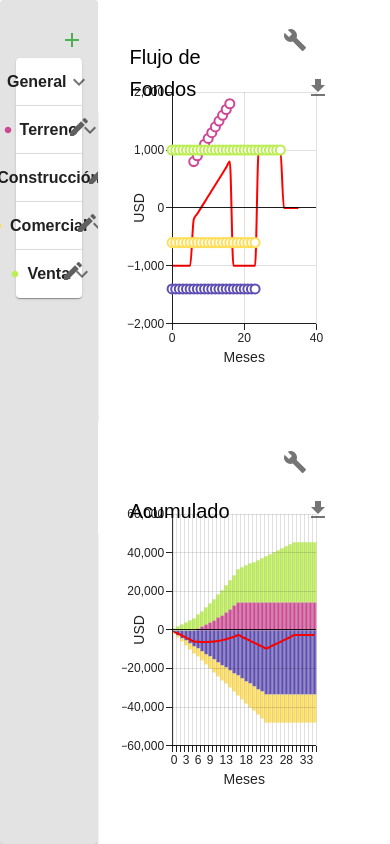
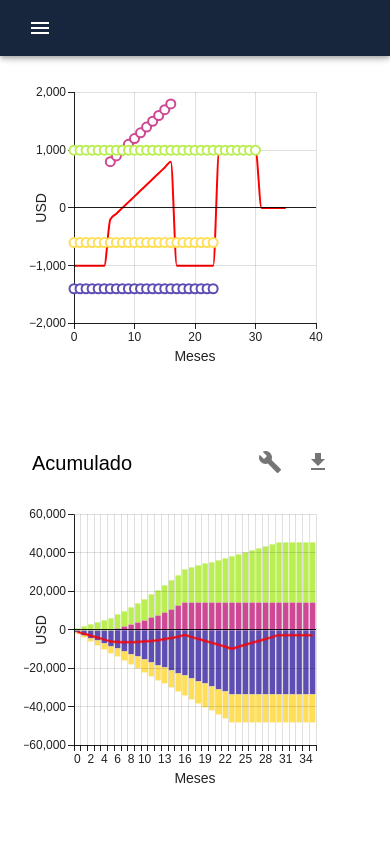
Before and after one commit to bautinogal/proyectia-fe, a React (Vite) app: page / in a window 390 px wide. Built offline with nearby package versions, Linux system fonts and the light colour scheme.

Commit message:
Version Responsive. Fix: scroll barra lateral desktop version

```diff
--- a/index.html
+++ b/index.html
@@ -4,7 +4,7 @@
     <meta charset="UTF-8" />
     <link rel="icon" type="image/svg+xml" href="/vite.svg" />
     <meta name="viewport" content="width=device-width, initial-scale=1.0" />
-    <title>Vite + React</title>
+    <title>Proyectia</title>
   </head>
   <body>
     <div id="root" ></div>
--- a/src/pages/Proyecciones/Proyecciones.jsx
+++ b/src/pages/Proyecciones/Proyecciones.jsx
@@ -7,12 +7,13 @@ import { cleanError, cleanMessage, getData, setData } from './ProyeccionesSlice'
 import { ResponsiveChartContainer, LineChart, LinePlot, ChartsXAxis, ChartsYAxis, ChartsTooltip, MarkPlot, ChartsGrid, ChartsReferenceLine, AreaPlot, BarChart, BarPlot } from "@mui/x-charts";
 
 import {
-    Accordion, AccordionActions, AccordionSummary, AccordionDetails, Box, Button, Card, CardActions, CardContent, Dialog, DialogActions, DialogContent, DialogTitle, FormControl, Grid2,
-    IconButton, InputLabel, MenuItem, Select, Slider, TextField, Typography, InputAdornment, Paper, Icon
+    Accordion, AccordionActions, AccordionSummary, AccordionDetails, AppBar, Box, Button, Card, CardActions, CardContent, Dialog, DialogActions, DialogContent, DialogTitle, FormControl, Grid2,
+    IconButton, InputLabel, List, ListItem,Menu, MenuItem, Select, Slider, TextField, Toolbar, Typography, InputAdornment, Paper, Icon
 } from '@mui/material';
 
 import { ChromePicker } from 'react-color';
 import { Add, Build, Circle, Delete, Download, Edit, ExpandMore, ColorLens, Colorize } from '@mui/icons-material';
+import MenuIcon from '@mui/icons-material/Menu';
 
 import Form from '@rjsf/mui';
 import validator from '@rjsf/validator-ajv8';
@@ -21,7 +22,7 @@ import { MathFunction, MathFunctionsTemplates } from "../../mathFunctions/index.
 
 import { styled } from '@mui/material/styles';
 import SvgIcon from '@mui/material/SvgIcon';
-
+import theme from "../../theme.js"
 const CustomFunctionSvgIcon = (props) => {
     const StyledIcon = styled(SvgIcon)(({ theme }) => ({ color: theme.palette.primary.main, fontSize: '2rem' }));
 
@@ -72,11 +73,8 @@ function Proyecciones() {
     const Parameters = () => {
 
         const Header = () => <div style={{ width: "100%", height: "5vh" }}>
-            <Grid2 container spacing={0} sx={{ margin: 0, padding: 0, padding: '0rem', paddingTop: '1rem', paddingLeft: '2rem', paddingRight: '3rem', marginBottom: '0rem', placeItems: 'end' }}>
-                <Grid2 size={11}>
-                    {/* <Typography variant="h6" component="h2" gutterBottom color='black' children={'Flujo de Fondos'} /> */}
-                </Grid2>
-                <Grid2 size={1} sx={{ textAlignLast: 'end' }}>
+            <Grid2 container spacing={0} justifyContent='flex-end' sx={{ mr: '2rem' }}>
+                <Grid2 size={1}>
                     <IconButton size="large" children={<Add />} color="success" />
                 </Grid2>
             </Grid2>
@@ -99,14 +97,16 @@ function Proyecciones() {
             const onChange = (e) => dispatch(setData(e.formData));
             const onError = (e) => console.log('errors');
 
-            return (<Accordion >
+            return (<ListItem><Accordion >
                 <AccordionSummary expandIcon={<ExpandMore />} children={<Typography children={'General'} fontWeight={600} />} />
                 <AccordionDetails>
                     <Form schema={schema} validator={validator} onChange={onChange} onError={onError}>
-                        {'s'}
+                        {''}
                     </Form>
                 </AccordionDetails>
-            </Accordion>)
+            </Accordion>
+            </ListItem>
+            )
         };
 
         const Cashflows = () => {
@@ -203,7 +203,7 @@ function Proyecciones() {
                                 serialized = newSmoothStepBell({ y1: 0.9 }, { minX: 0, maxX: 23 }).serialize();
                                 break;
                             case 'InstallmentRevenue':
-                                serialized = newInstallmentRevenue({ initialX: 0, totalUnits: 2400, unitsPerSale: 300, salesStepSize: 1, pricePerUnit: 1, installments: 24,  minX: 0, maxX: 36 }, { minX: 0, maxX: 23 }).serialize();
+                                serialized = newInstallmentRevenue({ initialX: 0, totalUnits: 2400, unitsPerSale: 300, salesStepSize: 1, pricePerUnit: 1, installments: 24, minX: 0, maxX: 36 }, { minX: 0, maxX: 23 }).serialize();
                                 break;
                             case 'Discrete':
                                 serialized = newDiscrete({ points: [{ x: 0.2, y: 0.5 }, { x: 0.5, y: 0.9 }, { x: 0.8, y: 0.7 }], tolerance: 0.01, defaultVal: -1 }).serialize();
@@ -1143,23 +1143,71 @@ function Proyecciones() {
                 </>
             };
 
-            return cashflows?.map((cf, i) => <Accordion key={`params-cashflow-${cf.name}-${i}`}>
-                <AccordionSummary expandIcon={<ExpandMore />} children={<AccordionHeader cf={cf} />} />
-                <AccordionDetails>
-                    <ConfiguracionCurva cf={cf} i={i} />
-                </AccordionDetails>
-            </Accordion>)
+            return (
+                <>
+                    {cashflows?.map((cf, i) => {
+                        return <ListItem key={`params-cashflow-${cf.name}-${i}`}><Accordion >
+                            <AccordionSummary expandIcon={<ExpandMore />} children={<AccordionHeader cf={cf} />} />
+                            <AccordionDetails>
+                                <ConfiguracionCurva cf={cf} i={i} />
+                            </AccordionDetails>
+                        </Accordion></ListItem>
+                    })
+                    }
+                </>
+            )
         };
 
-        return (<Card sx={{ width: '100%', height: '100vh', padding: 0, backgroundColor: '#e3e3e3' }}>
+        return (<Box sx={{ width: '100%', height: { xs: 'flex', sm: 'flex', md: '100%', lg: '100%', xl: '100%' }, flexGrow: 1, pb: '1em', backgroundColor: '#e3e3e3' }}>
             <Header />
-            <CardContent>
+            <List sx={{ p:0}}>
                 <General />
                 <Cashflows />
-            </CardContent>
-        </Card>);
+            </List>
+        </Box>);
     };
+    const TopBar = () => {
+        const Bar = () => {
+            const [anchorElNav, setAnchorElNav] = React.useState(null);
 
+            const handleOpenNavMenu = (event) => setAnchorElNav(event.currentTarget);
+            const handleCloseNavMenu = () => setAnchorElNav(null);
+
+            return (
+                <AppBar position="fixed" sx={{ zIndex: (theme) => theme.zIndex.drawer + 1, width: '100%', left: 0, backgroundColor: theme.palette.secondary.main}}>
+
+                    {/* Mobile Version */}
+                    <Toolbar sx={{ flexGrow: 1, display: { xs: 'flex', sm: 'flex', md: 'none', lg: 'none', xl: 'none' } }}>
+                        {/* Menu hamburguesa */}
+                        <Box sx={{ flexGrow: 1, display: 'flex' }}>
+                            <IconButton size="large" onClick={handleOpenNavMenu} color="inherit"  >
+                                <MenuIcon />
+                            </IconButton>
+                            <Menu
+                                id="menu-appbar"
+                                anchorEl={anchorElNav}
+                                anchorOrigin={{ vertical: 'bottom', horizontal: 'left' }}
+                                keepMounted
+                                transformOrigin={{ vertical: 'top', horizontal: 'left' }}
+                                open={Boolean(anchorElNav)}
+                                onClose={handleCloseNavMenu}
+                            >
+
+                                <Parameters />
+                            </Menu>
+                        </Box>
+
+                    </Toolbar>
+                </AppBar>)
+        };
+
+
+        return (
+            <div>
+                <Bar></Bar>
+            </div>
+        )
+    };
     const CashFlowPlot = () => {
 
         const { duration, cashflows, indexes } = useSelector(state => state.proyecciones?.data);
@@ -1347,10 +1395,11 @@ function Proyecciones() {
     };
 
     return (<Grid2 container spacing={0} sx={{ margin: 0, padding: 0, backgroundColor: 'white' }}>
-        <Grid2 size={3} >
+        <TopBar />
+        <Grid2 size={3} sx={{ flexGrow: 1, display: { xs: 'none', sm: 'none', md: 'flex', lg: 'flex', xl: 'flex' } }}>
             <Parameters />
         </Grid2>
-        <Grid2 size={9}>
+        <Grid2  size={{ xs: 12, sm: 12, md: 9, lg: 9, xl: 9 }}>
             <CashFlowPlot />
             <CashFlowTotalPlot />
             {/* <IndexesPlot /> */}
```
